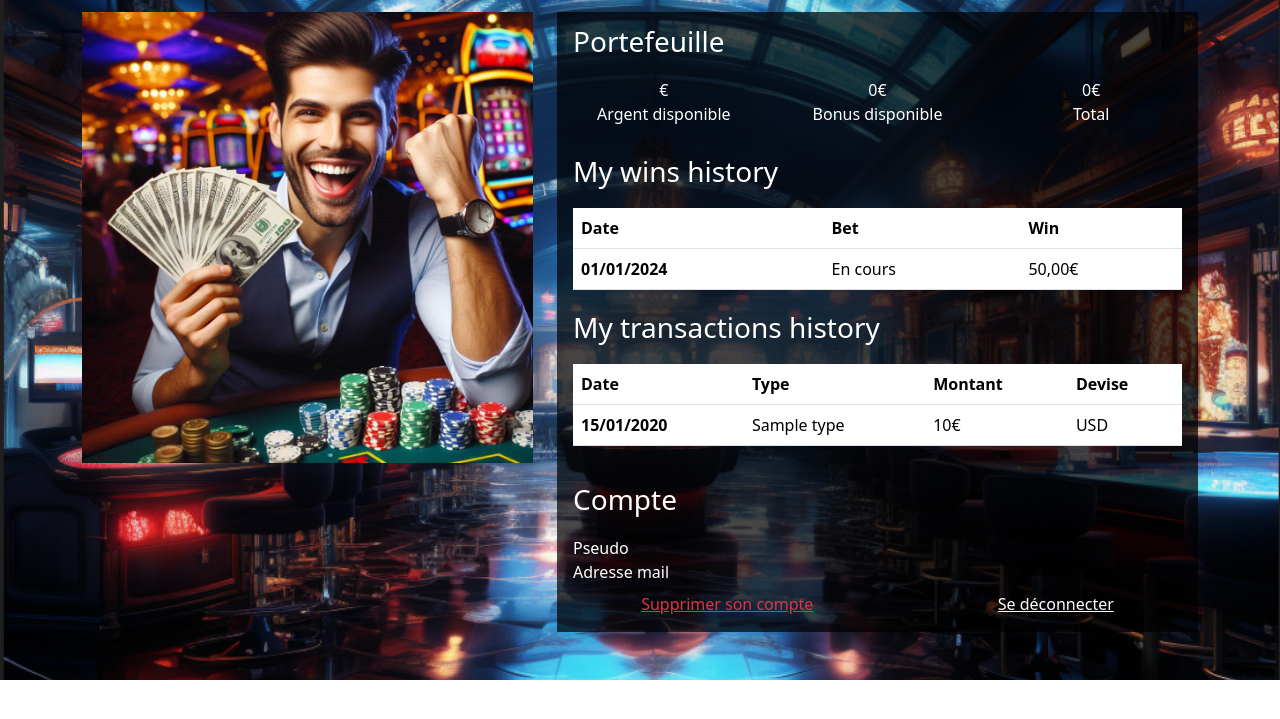
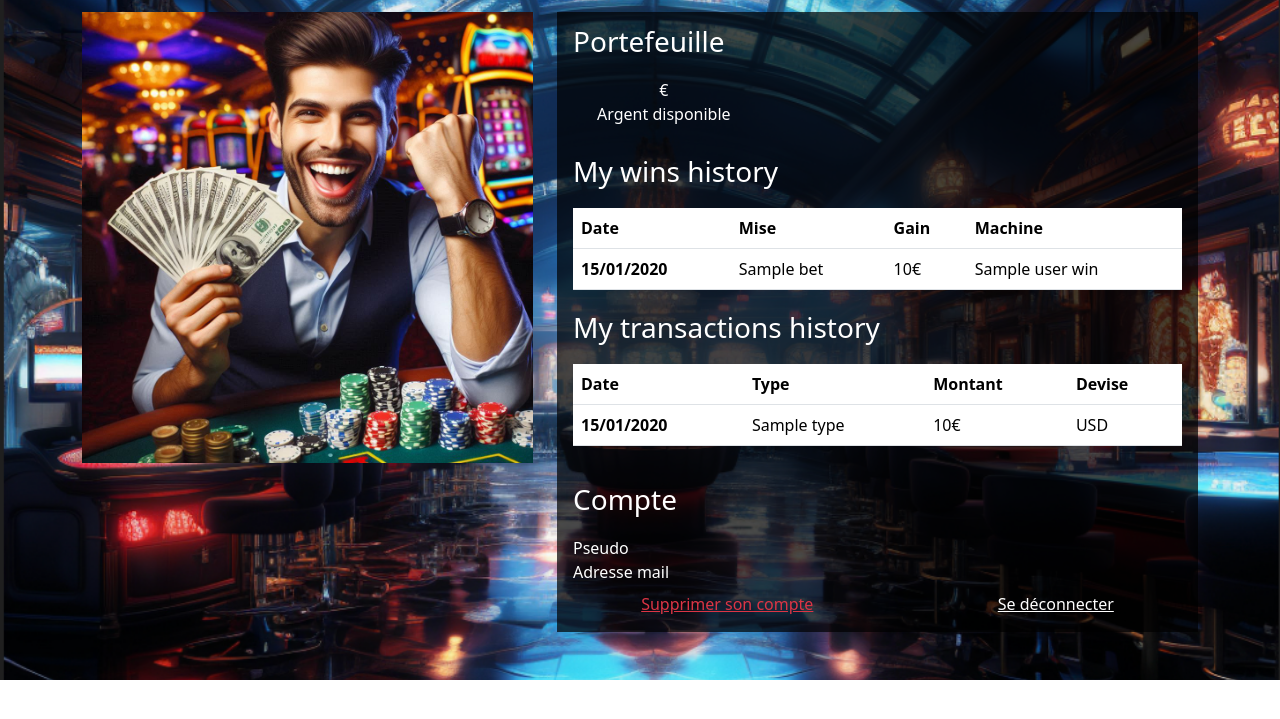
Before and after one commit to MaxWinDev/MaxWin, a Symfony app: template templates/profil/profil.html.twig in a window 1280 px wide. Shown: the part 68-787 px from the top of the page. Run offline with Twig, Linux system fonts and the light colour scheme; the template is opened without the code that fills it: most values are stand-ins (such as "Sample title", 1, 10 or a date in 2020); some libraries are stand-ins or nearby versions.

Commit message:
:lipstick: add: final bindings in user profile

```diff
--- a/templates/profil/profil.html.twig
+++ b/templates/profil/profil.html.twig
@@ -39,16 +39,6 @@
                                     <br>
                                     Argent disponible
                                 </div>
-                                <div class="col-4 text-center border-1">
-                                    0€
-                                    <br>
-                                    Bonus disponible
-                                </div>
-                                <div class="col-4 text-center border-1">
-                                    0€
-                                    <br>
-                                    Total
-                                </div>
                                 <div class="col-12">
                                     <div class="px-3 mt-4">
                                         <span class="fs-3">My wins history</span>
@@ -56,16 +46,24 @@
                                             <thead>
                                                 <tr>
                                                     <th scope="col">Date</th>
-                                                    <th scope="col">Bet</th>
-                                                    <th scope="col">Win</th>
+                                                    <th scope="col">Mise</th>
+													<th scope="col">Gain</th>
+                                                    <th scope="col">Machine</th>
                                                 </tr>
                                             </thead>
                                             <tbody>
-                                                <tr>
-                                                    <th>01/01/2024</th>
-                                                    <td>En cours</td>
-                                                    <td>50,00€</td>
-                                                </tr>
+                                                {% for win in userWins %}
+                                                    <tr>
+                                                        <th>{{ win.date|date('d/m/Y') }}</th>
+                                                        <td>{{ win.bet }}</td>
+                                                        <td>{{ win.amount }}€</td>
+                                                        <td>{{ win.machineName }}</td>
+                                                    </tr>
+                                                {% else %}
+                                                    <tr>
+                                                        <td colspan="4">Aucune victoire disponible.</td>
+                                                    </tr>
+                                                {% endfor %}
                                             </tbody>
                                         </table>
                                         <span class="fs-3"> My transactions history</span>
```
Also changed, not shown: migrations/Version20240612194324.php (added, +33 -0 lines), src/Entity/Win.php (+15 -0 lines).
